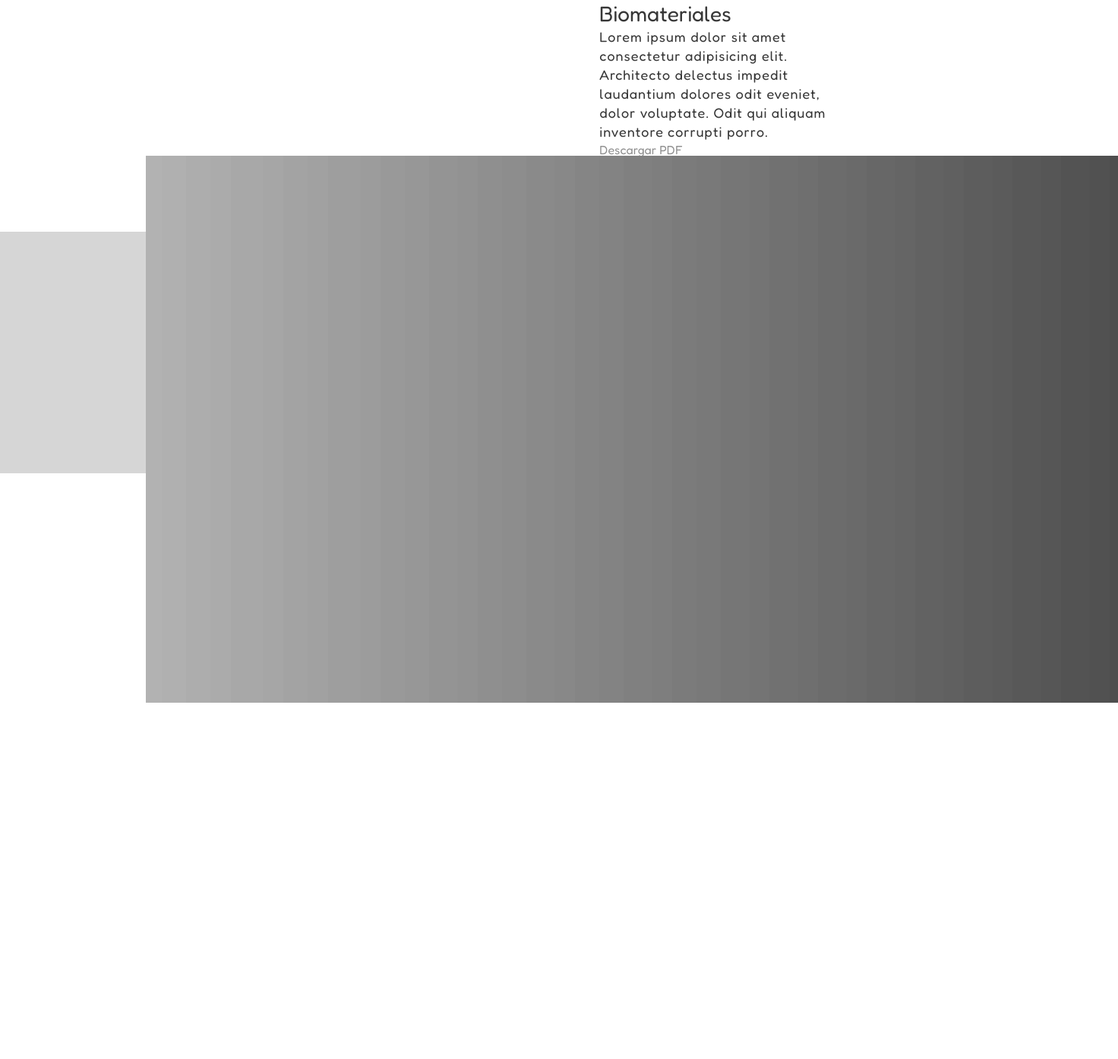
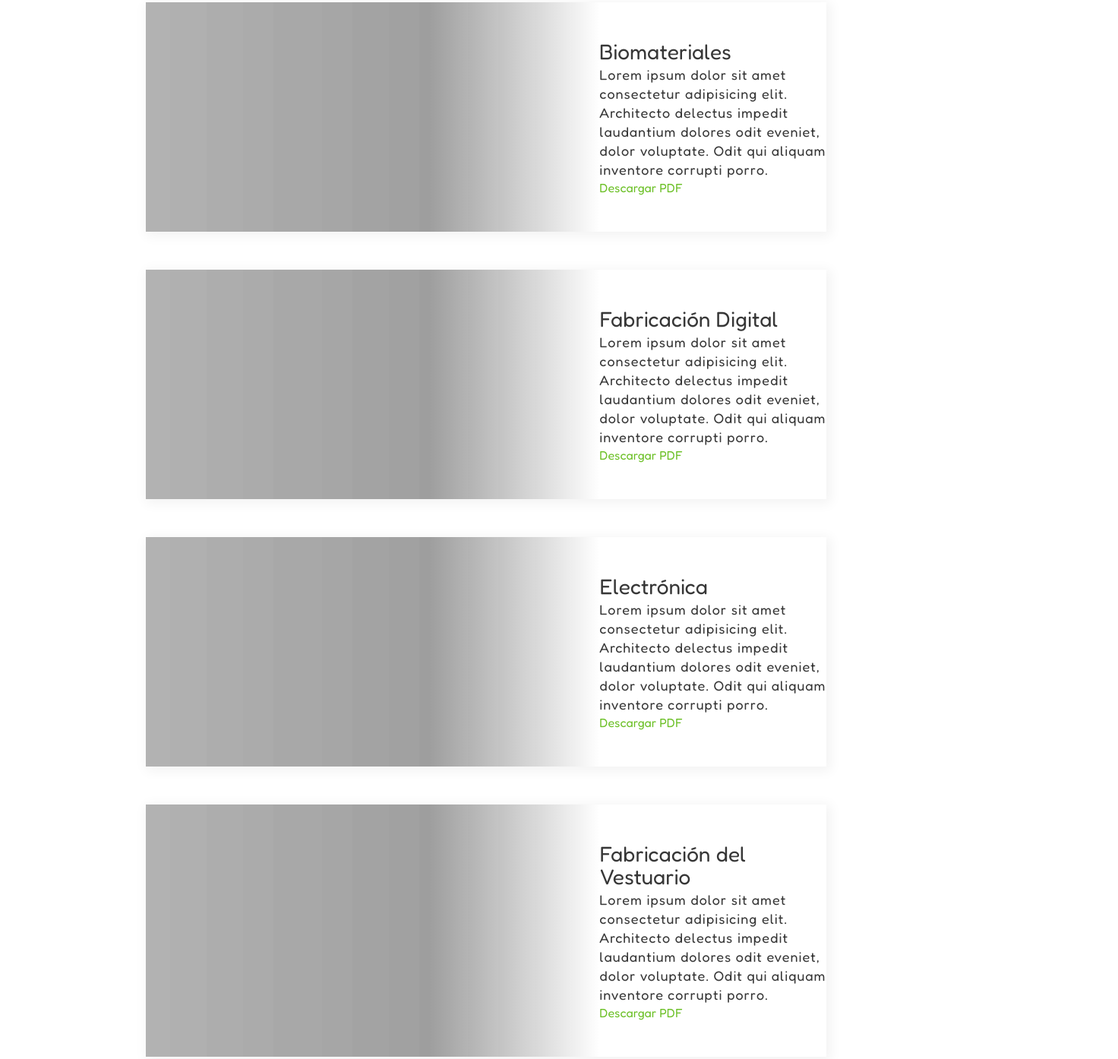
Before and after one commit to raulhc3521/Toolkit_Smartextil, a plain HTML site: page toolkit.html in a window 1280 px wide. Shown: the part 197-1591 px from the top of the page at 76% size, 1472 px wide, since content can reach past the window. Before the commit the page ends 1122 px from the top, so only its background shows below. Drawn offline with Linux system fonts and the light colour scheme.

Commit message:
Página de toolkit lista
queda corregir el carrousel y agregar el contenido

```diff
--- a/assets/sass/abstracts/_variables.scss
+++ b/assets/sass/abstracts/_variables.scss
@@ -4,7 +4,7 @@
 $mayonnaise: #f4eed6;
 $mustard: #e8c858;
 $ketchup: #e91d1d;
-$avocado: #57e727;
+$avocado: #6cc027;
 
 // Segundo esquema de colores
 $dark: #373737;
--- a/assets/sass/layout/_header.scss
+++ b/assets/sass/layout/_header.scss
@@ -16,6 +16,9 @@
         position: absolute;
         right: 0;
         text-align: right;
+        //background-color: $white;
+        //box-shadow: -30px 0 50px 50px $white;
+        background: linear-gradient(to left, rgba(256, 256, 256, 1), rgba(256, 256, 256, 0));
         h1{
             margin-bottom: 10px;
         }
--- a/assets/sass/layout/_section.scss
+++ b/assets/sass/layout/_section.scss
@@ -19,10 +19,48 @@
 
 .toolkit-sec {
     margin-top: 200px;
+    .row {
+        margin-bottom: 50px;
+        transition: all .15s ease-in-out;
+        -webkit-box-shadow: 3px 3px 15px 3px rgba(0,0,0,0.05);
+        box-shadow: 3px 3px 15px 3px rgba(0,0,0,0.05);
+        &:hover{
+            -webkit-box-shadow: 3px 3px 15px 3px rgba(0,0,0,0.2);
+            box-shadow: 3px 3px 15px 3px rgba(0,0,0,0.2);
+            transition: all .15s ease-in-out;
+        }
+    }
+    .toolkit-txt{
+        padding: 50px 0;
+        background-color: $white;
+    }
+    .gradiante {
+        width: 100%;
+        height: 100%;
+        background: linear-gradient(to left, rgba(256, 256, 256, 1), rgba(256, 256, 256, 0));
+    }
+    .toolkik-img1 {
+        background-image: url(../img/test.jpg);
 
-    img {
-        object-fit: cover;
-        max-width: 100%;
-        position: absolute;
     }
+    .toolkik-img2 {
+        background-image: url(../img/test.jpg);
+
+    }
+    .toolkik-img3 {
+        background-image: url(../img/test.jpg);
+
+    }
+    .toolkik-img4 {
+        background-image: url(../img/test.jpg);
+    }
+    a {
+        color: $avocado;
+        transition: all .2s ease-in-out;
+        &:hover {
+            color: $mustard;
+            transition: all .2s ease-in-out;
+        }
+    }
+
 }
--- a/toolkit.html
+++ b/toolkit.html
@@ -22,7 +22,7 @@
                 <div class="col-3 navbar__logo"><a href="index.html"><img src="assets/img/logo_smartextil_horizontal.svg" alt="logo smartextil"></a></div>
                 <div class="col-3"><a class="navtxt" href="proceso_creativo.html">Proceso de Creación</a></div>
 
-                <div class="col-3"><a class="navtxt" href="toolkit.html">Toolkit</a></div>
+                <div class="col-3"><a class="navtxt nav_active" href="toolkit.html">Toolkit</a></div>
 
                 <div class="col-3" ><a class="navtxt" href="contactanos.html">Contáctanos</a></div>
             </div>
@@ -30,15 +30,46 @@
     </nav>
 
     <section class="toolkit-sec container">
-        <div class="row">
-            <div class="col-8"></div>
-            <div class="col-4">
+        <div class="row toolkik-img1">
+            <div class="col-5"></div>
+            <div class="col-3 gradiante"></div>
+            <div class="col-4 toolkit-txt">
                 <h4>Biomateriales</h4>
                 <p>Lorem ipsum dolor sit amet consectetur adipisicing elit. Architecto delectus impedit laudantium dolores odit eveniet, dolor voluptate. Odit qui aliquam inventore corrupti porro.</p>
                 <a href="">Descargar PDF</a>
             </div>
         </div>
-        <img src="assets/img/test.jpg" alt="">
+
+        <div class="row toolkik-img2">
+            <div class="col-5"></div>
+            <div class="col-3 gradiante"></div>
+            <div class="col-4 toolkit-txt">
+                <h4>Fabricación Digital</h4>
+                <p>Lorem ipsum dolor sit amet consectetur adipisicing elit. Architecto delectus impedit laudantium dolores odit eveniet, dolor voluptate. Odit qui aliquam inventore corrupti porro.</p>
+                <a href="">Descargar PDF</a>
+            </div>
+        </div>
+
+        <div class="row toolkik-img3">
+            <div class="col-5"></div>
+            <div class="col-3 gradiante"></div>
+            <div class="col-4 toolkit-txt">
+                <h4>Electrónica</h4>
+                <p>Lorem ipsum dolor sit amet consectetur adipisicing elit. Architecto delectus impedit laudantium dolores odit eveniet, dolor voluptate. Odit qui aliquam inventore corrupti porro.</p>
+                <a href="">Descargar PDF</a>
+            </div>
+        </div>
+
+        <div class="row toolkik-img4">
+            <div class="col-5"></div>
+            <div class="col-3 gradiante"></div>
+            <div class="col-4 toolkit-txt">
+                <h4>Fabricación del Vestuario</h4>
+                <p>Lorem ipsum dolor sit amet consectetur adipisicing elit. Architecto delectus impedit laudantium dolores odit eveniet, dolor voluptate. Odit qui aliquam inventore corrupti porro.</p>
+                <a href="">Descargar PDF</a>
+            </div>
+        </div>
+
     </section>
 
     <footer class="footer container_fluid" onclick="uncheck()">
```
Also changed, not shown: contactanos.html (+4 -16 lines), proceso_creativo.html (+4 -16 lines), assets/css/main.css, 1 other file.
